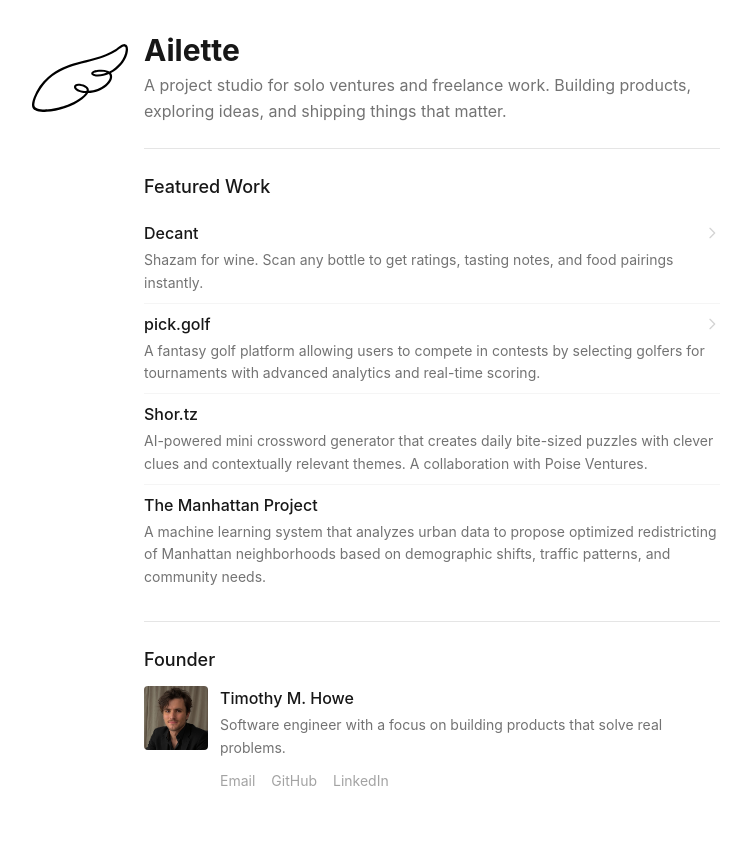
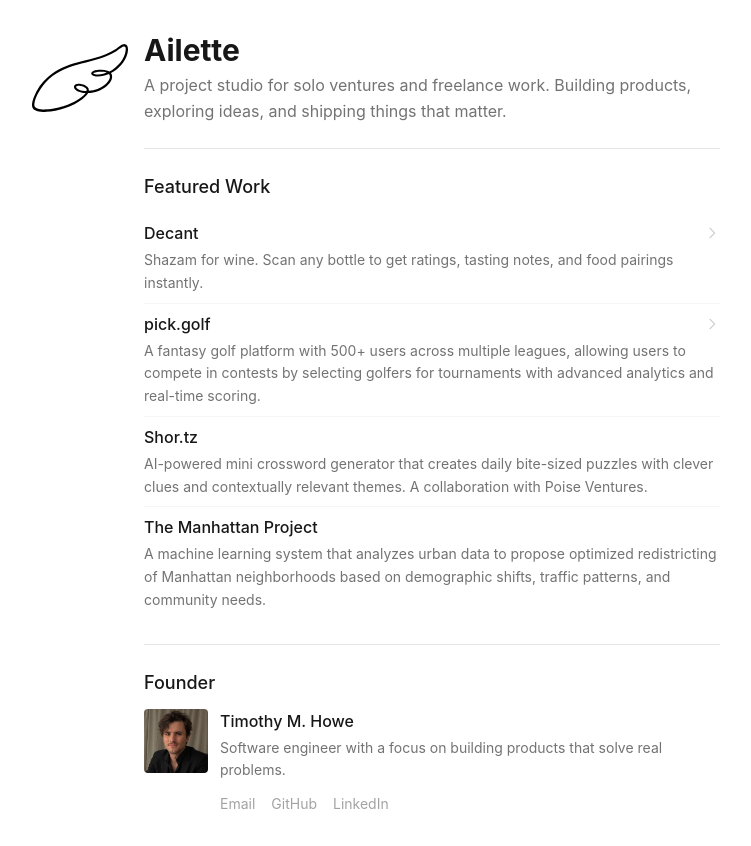
Before and after one commit to timothymhowe/ailette, a Next.js app: page / in a window 1280 px wide. Shown: the whole page, without its empty margins (208-959 px from the left). Before the commit the page ends 823 px from the top, so only its background shows below. Built offline with nearby package versions, Linux system fonts and the light colour scheme.

Commit message:
Add user stats to pick.golf description
🤖 Generated with [Claude Code](https://claude.com/claude-code)

Co-Authored-By: Claude <noreply@anthropic.com>

```diff
--- a/src/data/projects.js
+++ b/src/data/projects.js
@@ -9,7 +9,7 @@ const projects = [
   {
     id: 'pick-golf',
     title: 'pick.golf',
-    description: 'A fantasy golf platform allowing users to compete in contests by selecting golfers for tournaments with advanced analytics and real-time scoring.',
+    description: 'A fantasy golf platform with 500+ users across multiple leagues, allowing users to compete in contests by selecting golfers for tournaments with advanced analytics and real-time scoring.',
     url: 'https://www.pick.golf',
     featured: true
   },
```
